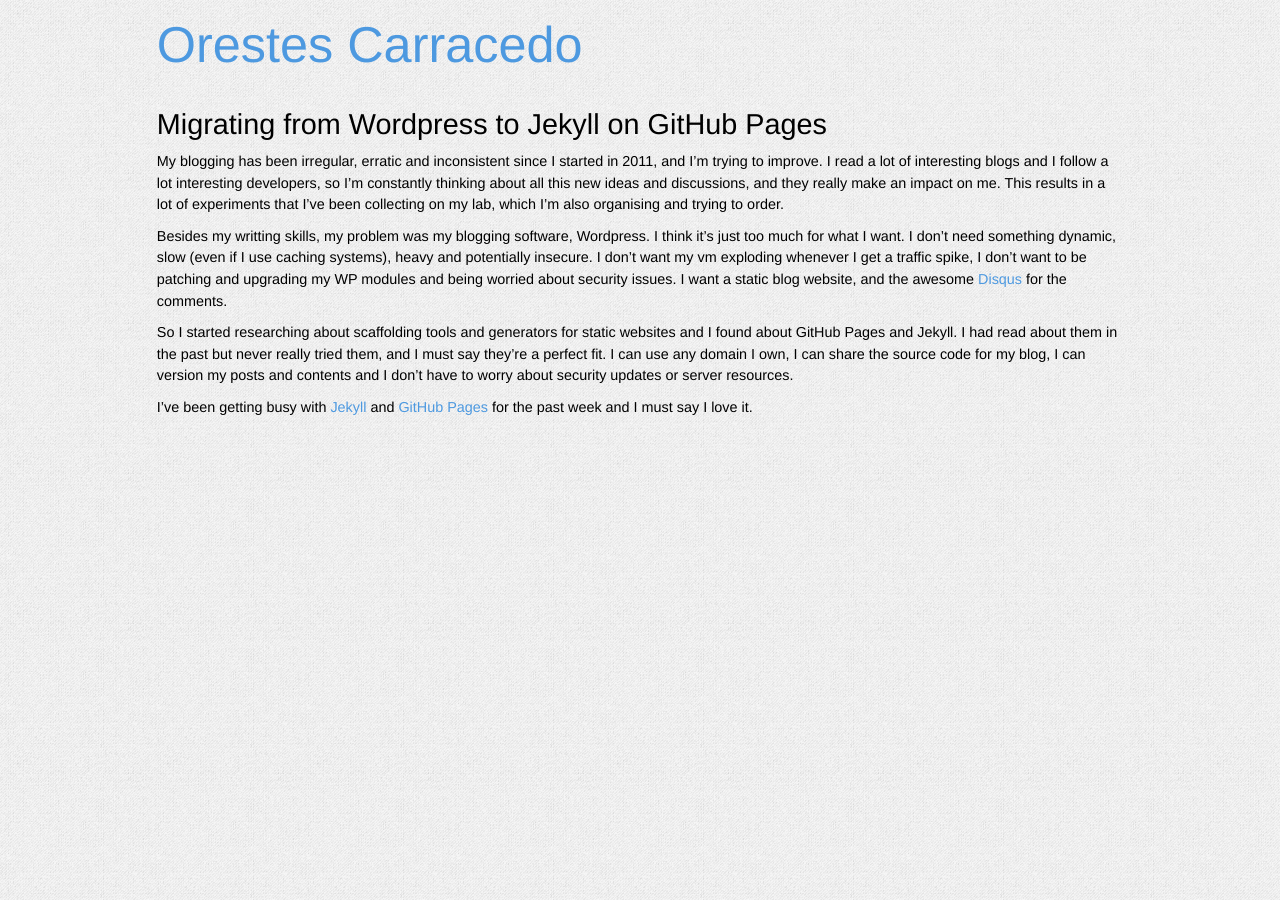
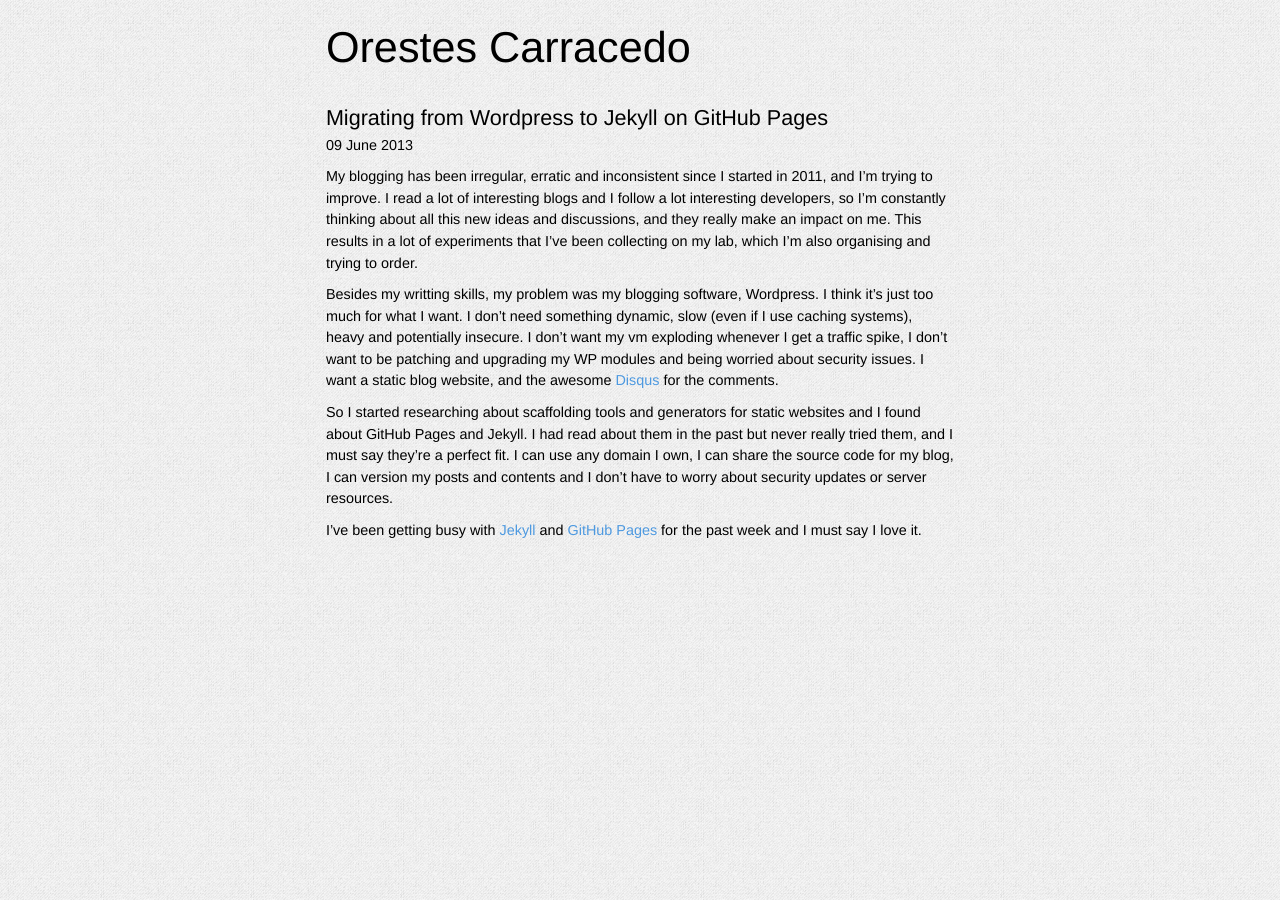
Before and after one commit to orestes/blog.orestes.io, a Jekyll site: the page built from _posts/2013-06-09-migrating-from-wordpress-jekyll-github-pages.markdown, in a window 1280 px wide. Built offline with Jekyll 4.4.1, drawn with Linux system fonts in a browser that asks for light colours; nearby versions of some CDN libraries; comment, search, counter and statistics services are not loaded.

Commit message:
Improve CSS and style

```diff
--- a/_layouts/post.html
+++ b/_layouts/post.html
@@ -1,17 +1,21 @@
 ---
 layout: default
 ---
-<h1 class="header"><a href="/">{{ site.title }}</a></h1>
-<div class="post">
-    <div class="title">{{ page.title }} </div>
-{{ content }}
+<div class="col_2"></div>
+<div class="col_8">
+    <h2 class="header"><a href="/">{{ site.title }}</a></h2>
+    <div class="post">
+        <div class="title">{{ page.title }} </div>
+        <div class="date">{{ page.date | date_to_long_string  }}</div>
+        {{ content }}
+    </div>
+    <div id="disqus_thread"></div>
 </div>
-<div id="disqus_thread"></div>
+<div class="col_2"></div>
+
 <script type="text/javascript">
-    /* * * CONFIGURATION VARIABLES: EDIT BEFORE PASTING INTO YOUR WEBPAGE * * */
-    var disqus_shortname = 'orestes'; // Required - Replace example with your forum shortname
+    var disqus_shortname = 'orestes';
 
-    /* * * DON'T EDIT BELOW THIS LINE * * */
     (function() {
         var dsq = document.createElement('script'); dsq.type = 'text/javascript'; dsq.async = true;
         dsq.src = '//' + disqus_shortname + '.disqus.com/embed.js';
--- a/css/blog.css
+++ b/css/blog.css
@@ -7,7 +7,7 @@ a:hover {
 }
 
 div.post div.title {
-    font-size: 2em;
+    font-size: 1.5em;
     line-height: 1.1em;
 }
 div.post div.date {
@@ -23,3 +23,12 @@ div.post img {
     padding: 0.3em;
     margin: 0.5em 0;
 }
+
+h2.header a {
+    color: black;
+    text-decoration: none;
+}
+
+h2.header a:hover {
+    text-decoration: underline;
+}
--- a/index.html
+++ b/index.html
@@ -1,9 +1,10 @@
 ---
 layout: home
+title: Orestes Carracedo
 ---
 <div class="col_2"></div>
 <div id="home" class="col_8">
-    <h1>{{ site.title }}</h1>
+    <h2>{{ site.title }}</h2>
 
     <div class="posts">
         {% for post in site.posts %}
```
